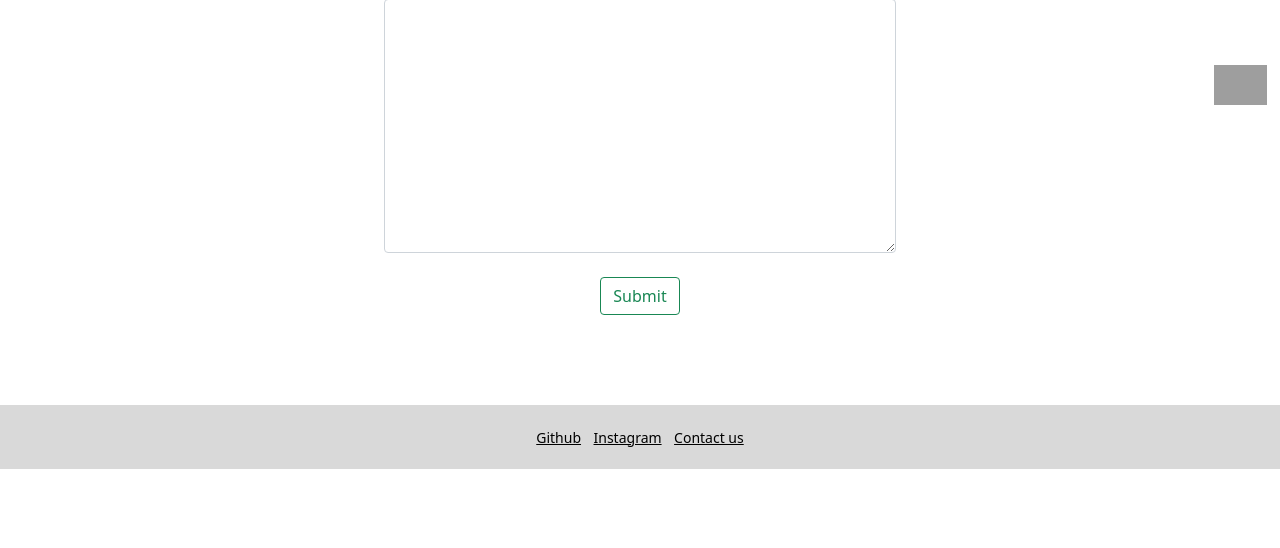
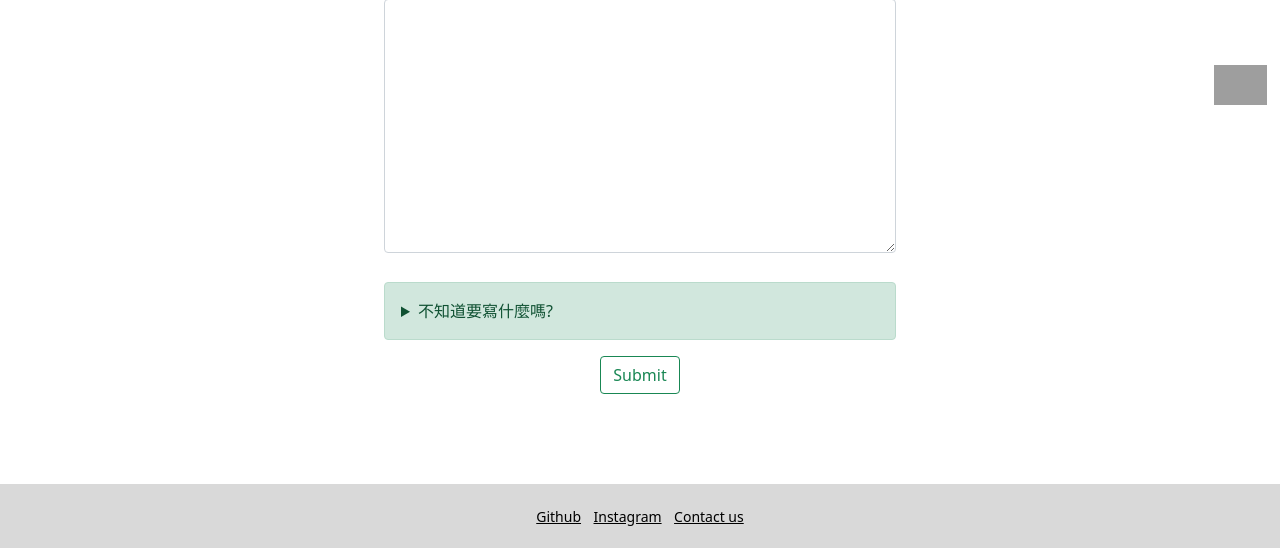
Before and after one commit to Today-Asked/Study-Guides-Recommendation, a PHP site: page /questionnaire.php?subject=1 in a window 1280 px wide. Shown: the part 687-1235 px from the top of the page. Before the commit the page ends 1156 px from the top, so only its background shows below. Run offline with PHP 8.4, Linux system fonts and the light colour scheme; data that the repository does not hold is empty; a stand-in replaces the project's code that opens the database connection; grey boxes are pictures that could not be loaded.

Commit message:
update instruction

```diff
--- a/questionnaire.php
+++ b/questionnaire.php
@@ -336,6 +336,12 @@ function test_input($data) {
       <textarea class="form-control" name="comment" rows="10" cols="50" required></textarea>
       <div class="invalid-feedback">請輸入評價</div>
       <br>
+      <details class="alert alert-success" style="margin-top: 1%;">
+      <summary>不知道要寫什麼嗎?</summary>
+        小提示：可以詳細描述自己在這本書上花了多少時間、寫了這本書之後有什麼進步，
+        或是書的結構（舉例來說，如果是題庫的話，每一篇會有哪些大題，如克漏字或文意選填；
+        也可以寫講義的內容編排方式，是主題式還是依據課綱）...等等,希望有給你一些幫助:D
+      </details>
       <input type="hidden" name="bookriver" id="bookriver" value="none">
       <center><input type="submit" class="btn btn-outline-success" id="submitBtn" style="margin-bottom: 5%;"></center>
     </form>
```
